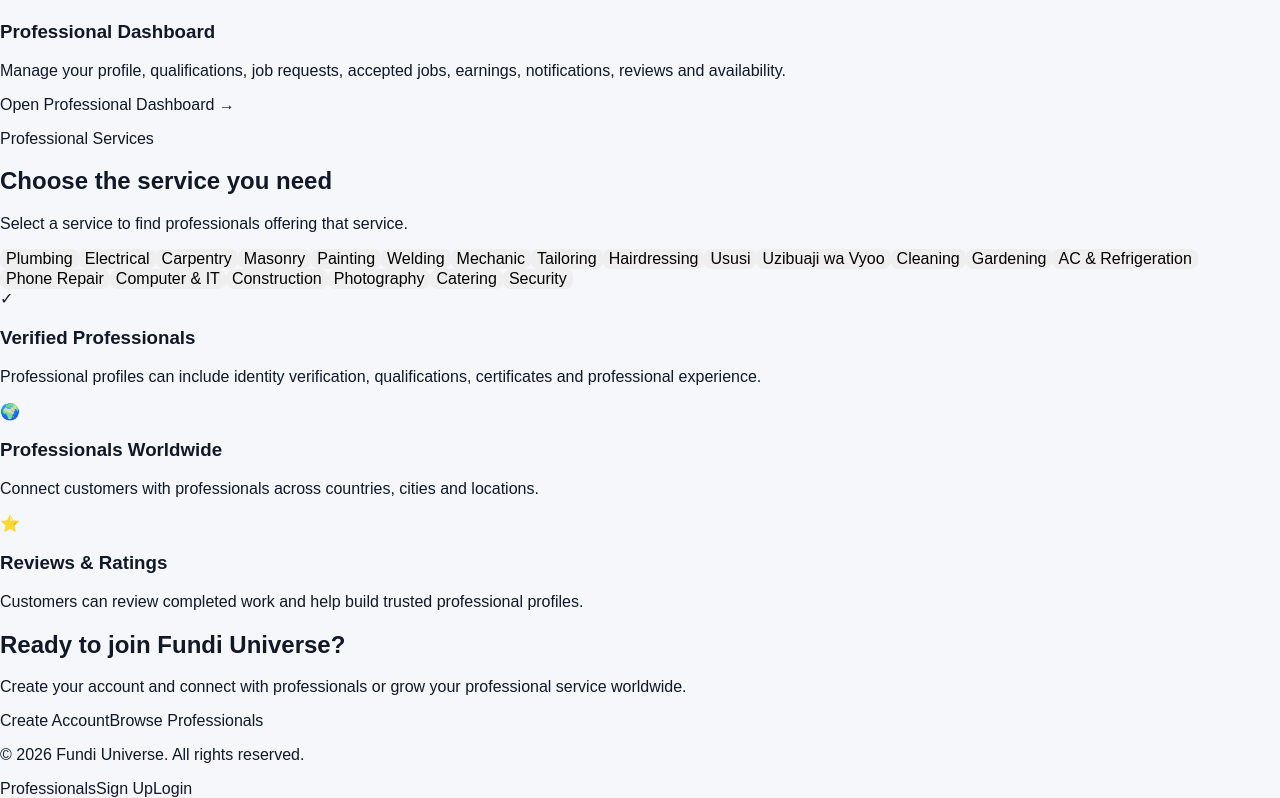
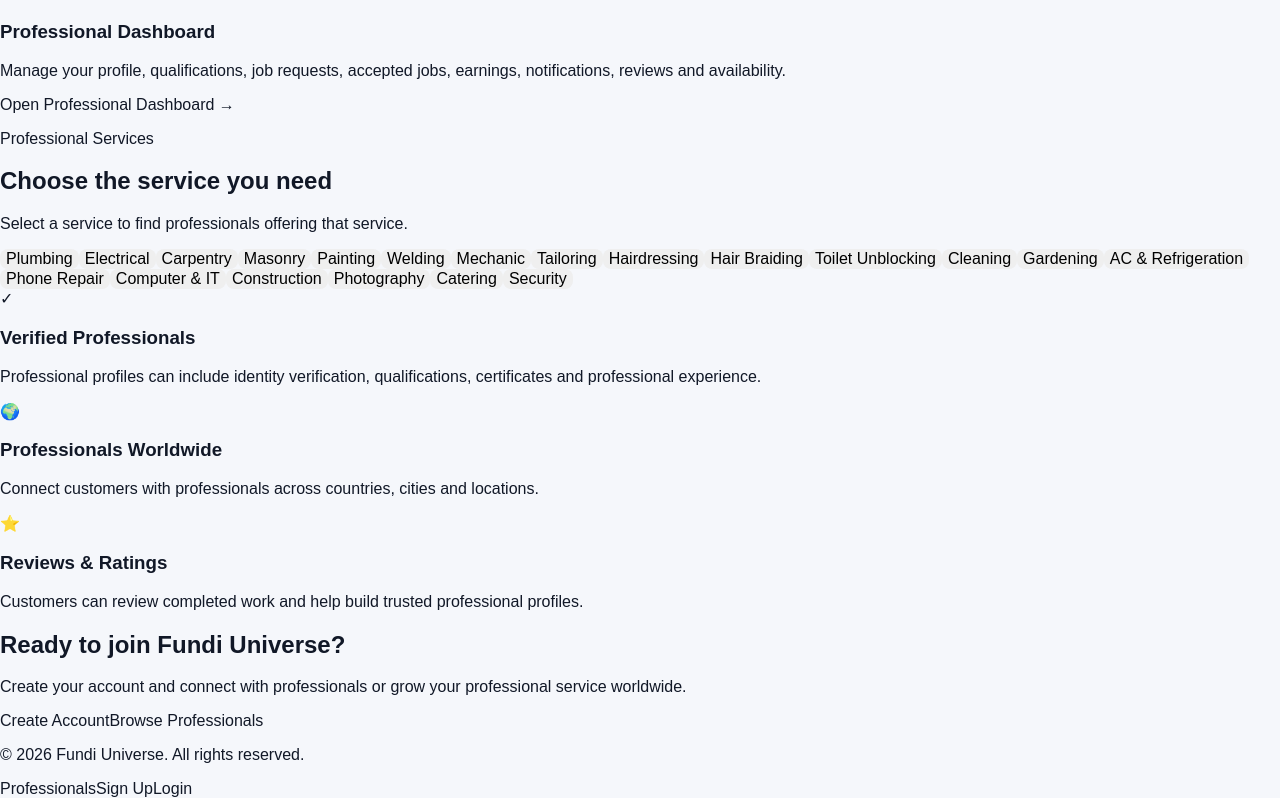
Before and after one commit to frankigogo19-beep/fundi-universe, a Next.js app: page / in a window 1280 px wide. Shown: the part 1003-1801 px from the top of the page. Built offline with nearby package versions, Linux system fonts and the light colour scheme.

Commit message:
Restore Fundi Universe homepage with English service names

```diff
--- a/app/page.js
+++ b/app/page.js
@@ -1,4 +1,3 @@
-
 "use client";
 
 import { useState } from "react";
@@ -30,8 +29,8 @@ const services = [
   "Mechanic",
   "Tailoring",
   "Hairdressing",
-  "Ususi",
-  "Uzibuaji wa Vyoo",
+  "Hair Braiding",
+  "Toilet Unblocking",
   "Cleaning",
   "Gardening",
   "AC & Refrigeration",
@@ -65,7 +64,6 @@ export default function Home() {
       <header className="sticky top-0 z-50 border-b border-slate-200 bg-white">
         <div className="mx-auto flex max-w-7xl items-center justify-between px-5 py-4 lg:px-8">
 
-          {/* OFFICIAL FUNDI UNIVERSE LOGO */}
           <Link href="/" className="flex items-center">
             <img
               src="/logo.png"
@@ -443,15 +441,24 @@ export default function Home() {
           </p>
 
           <div className="flex flex-wrap gap-5">
-            <Link href="/professionals" className="hover:text-blue-600">
+            <Link
+              href="/professionals"
+              className="hover:text-blue-600"
+            >
               Professionals
             </Link>
 
-            <Link href="/signup" className="hover:text-blue-600">
+            <Link
+              href="/signup"
+              className="hover:text-blue-600"
+            >
               Sign Up
             </Link>
 
-            <Link href="/login" className="hover:text-blue-600">
+            <Link
+              href="/login"
+              className="hover:text-blue-600"
+            >
               Login
             </Link>
           </div>
```
